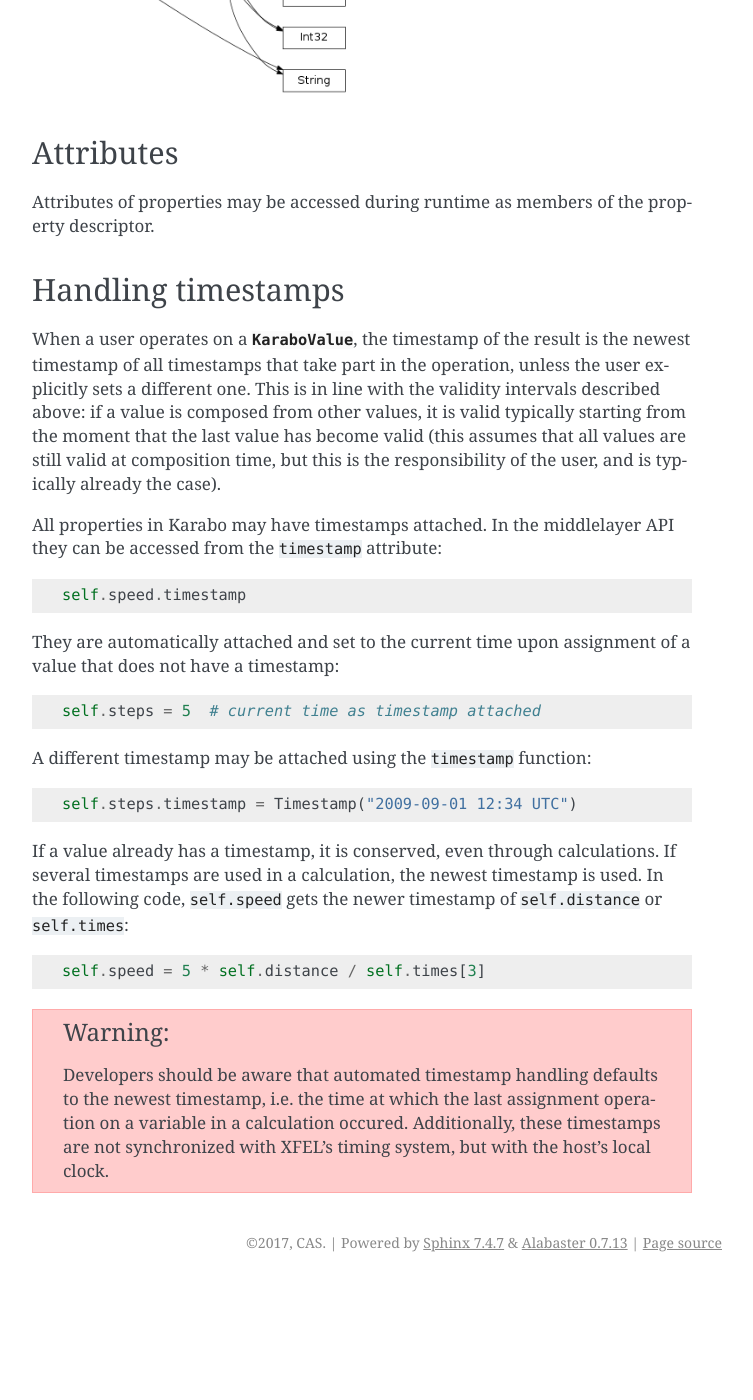
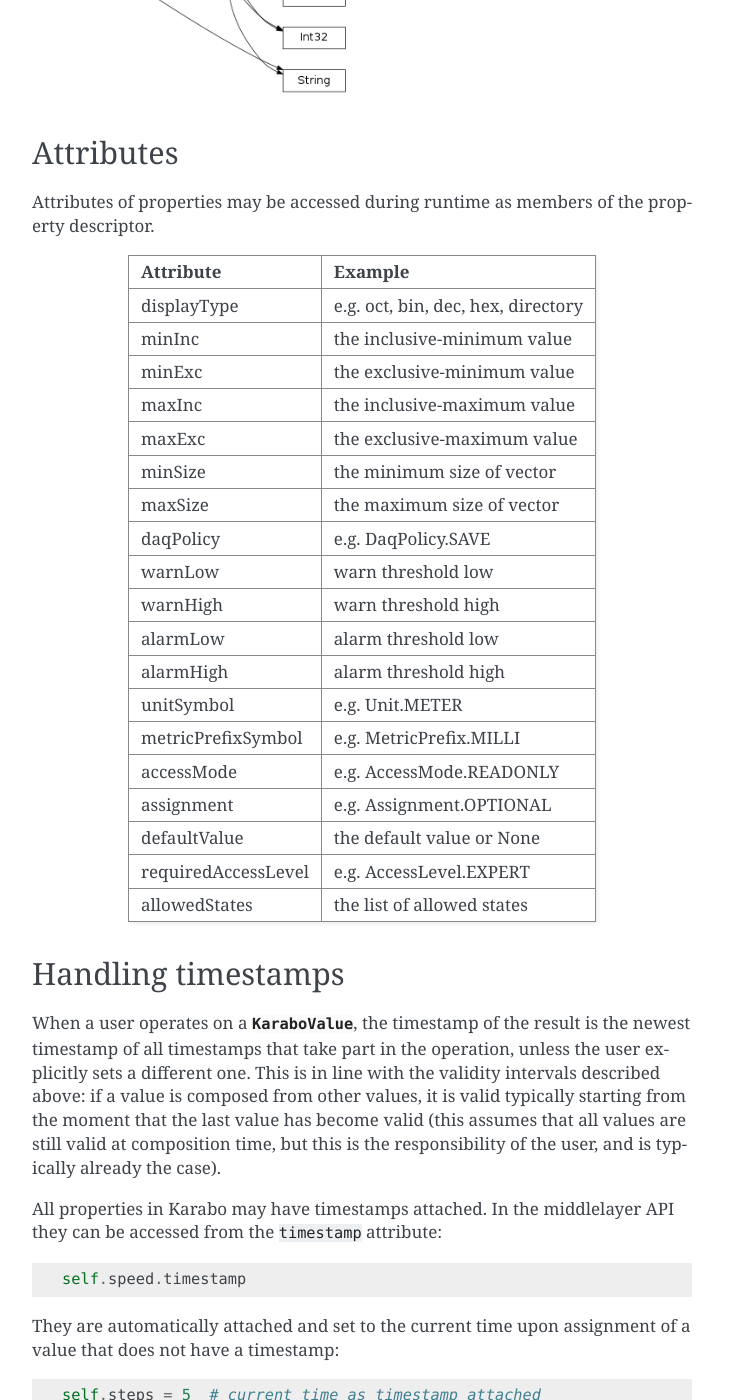
Before and after one commit to European-XFEL/howToMiddlelayer, a Sphinx documentation site: the page built from source/chap1/basic_device.rst, in a window 1280 px wide and 1400 px high, scrolled down 2112 px. Shown: the whole window, without its empty margins (388-1141 px from the left). Built offline with Sphinx 7.4.7, drawn with Linux system fonts in a browser that asks for light colours; before the commit the page ends 3394 px from its top, so only the background shows below that.

Commit message:
Add a few fixes

```diff
--- a/source/chap1/basic_device.rst
+++ b/source/chap1/basic_device.rst
@@ -87,7 +87,7 @@ Attributes of properties may be accessed during runtime as members of the proper
 +----------------------+------------------------------------+
 | maxSize              | the maximum size of vector         |
 +----------------------+------------------------------------+
-| daqPolicy            | e.g. DaqPolicy.SAVE |
+| daqPolicy            | e.g. DaqPolicy.SAVE                |
 +----------------------+------------------------------------+
 | warnLow              | warn threshold low                 |
 +----------------------+------------------------------------+
--- a/source/chap1/slots.rst
+++ b/source/chap1/slots.rst
@@ -62,7 +62,7 @@ out the motor states in a different task.
             yield from waitUntilNew(self.motor1.state, self.motor2.state)
             state = StateSignifier().returnMostSignificant(
                 [self.motor1.state, self.motor2.state])
-            if state =! self.state:
+            if state != self.state:
                 self.state = state
 
     @Slot(displayedName="Move",
```
